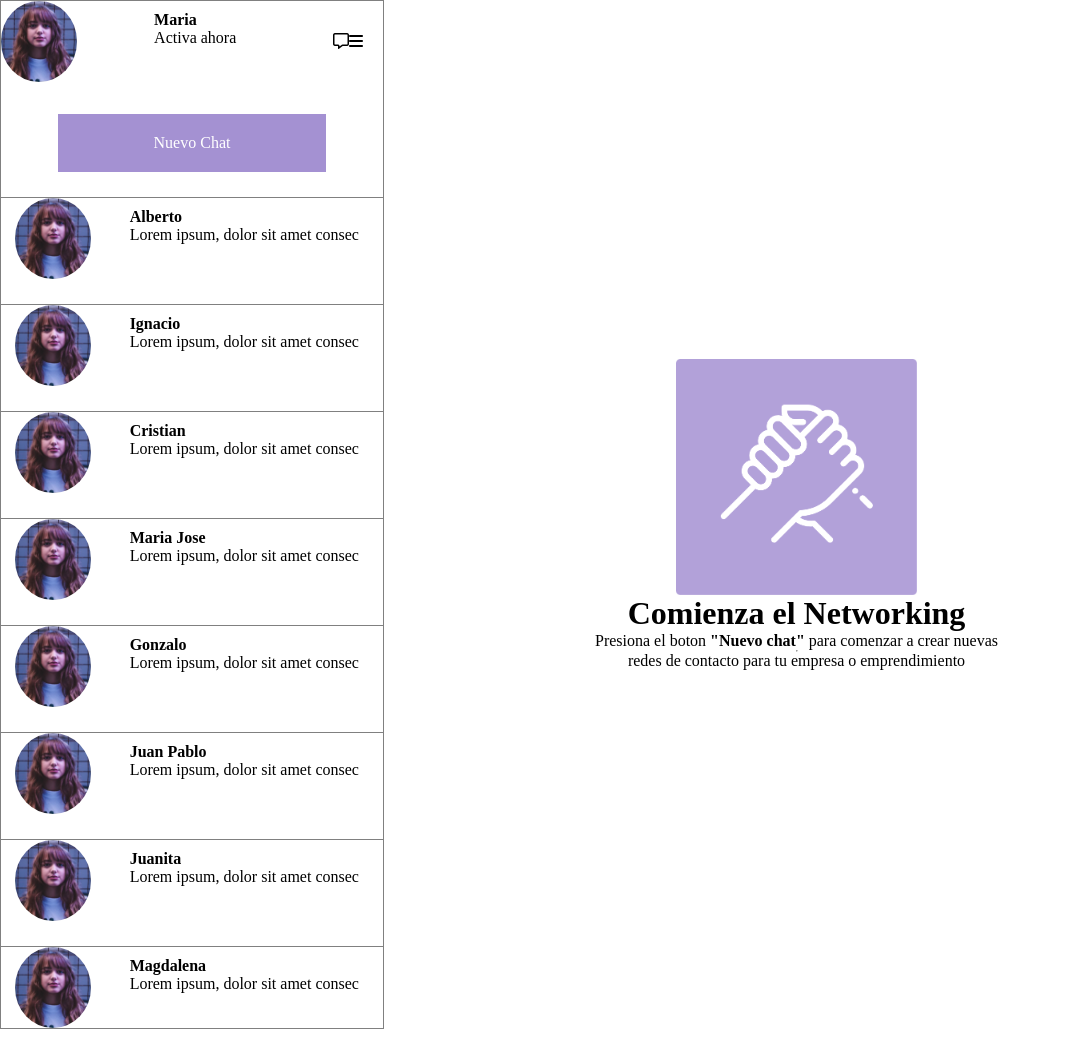
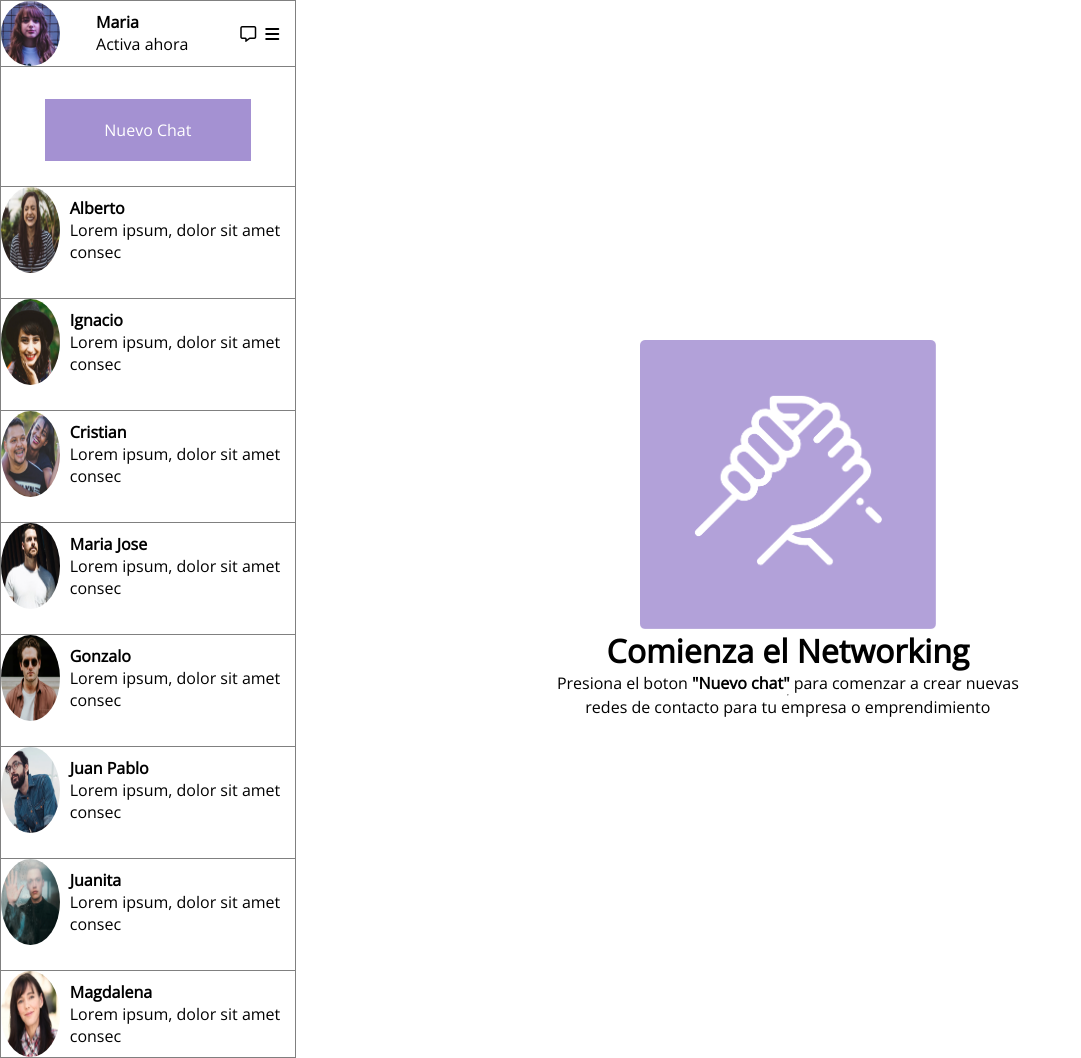
Before and after one commit to mcantolla/Sistema-Mensajeria, a plain HTML site: page index.html in a window 1280 px wide. Shown: the whole page, without its empty margins (0-1081 px from the left). Before the commit the page ends 1029 px from the top, so only its background shows below. Drawn offline with nearby package versions, Linux system fonts and the light colour scheme.

Commit message:
Commit 5/11

```diff
--- a/assets/styles/style.css
+++ b/assets/styles/style.css
@@ -16,6 +16,7 @@
     background-color: white;
     min-height: 100vh;
     border: solid 1px gray;
+    font-family: 'Open Sans', sans-serif;
 }
 
 .chat-contacto {
@@ -26,6 +27,7 @@
 .card {
     display: flex;
     justify-content: space-between;
+    border-bottom: solid 1px gray;
 }
 
 .card-contacto {
@@ -56,6 +58,7 @@
     margin-top: 2em;
     background-color: #A491D2;
     width: 70%;
+    font-family: 'Open Sans', sans-serif;
 }
 
 a {
@@ -68,13 +71,19 @@ a {
     flex-direction: column;
     justify-content: center;
     align-items: center;
-    margin-left: 7rem;
+    align-content: center;
+    width: 100%;
+    font-family: 'Open Sans', sans-serif;
 }
 
 .img-comienza {
-    width: 40%;
+    width: 30%;
 }
 
 .nuevo-chat {
     font-weight: bold;
 }
+
+i {
+    padding: 15%;
+}
--- a/index.html
+++ b/index.html
@@ -5,6 +5,9 @@
     <meta name="viewport" content="width=device-width, initial-scale=1.0">
     <link rel="stylesheet" href="./assets/styles/style.css">
     <script src="https://kit.fontawesome.com/2007211b5b.js" crossorigin="anonymous"></script>
+    <link rel="preconnect" href="https://fonts.googleapis.com">
+    <link rel="preconnect" href="https://fonts.gstatic.com" crossorigin>
+    <link href="https://fonts.googleapis.com/css2?family=Open+Sans&family=Roboto:wght@700&display=swap" rel="stylesheet">
 
     <title>Sistema Mensajeria</title>
 </head>
@@ -30,7 +33,7 @@
             </div>
             <div class="chat-contacto">
                 <div class="card-contacto">
-                    <img class="img-card" src="./assets/imgs/maria.jpg" alt="Imagen del usuario">
+                    <img class="img-card" src="./assets/imgs/Screen Shot 2018-11-28 at 15.27.14.jpg" alt="Imagen del usuario">
                     <div class="texto-card">
                         <h4>Alberto</h4>
                         <p>Lorem ipsum, dolor sit amet consec</p>
@@ -40,7 +43,7 @@
             </div>
             <div class="chat-contacto">
                 <div class="card-contacto">
-                    <img class="img-card" src="./assets/imgs/maria.jpg" alt="Imagen del usuario">
+                    <img class="img-card" src="./assets/imgs/Screen Shot 2018-11-28 at 15.28.04.jpg" alt="Imagen del usuario">
                     <div class="texto-card">
                         <h4>Ignacio</h4>
                         <p>Lorem ipsum, dolor sit amet consec</p>
@@ -50,7 +53,7 @@
             </div>
             <div class="chat-contacto">
                 <div class="card-contacto">
-                    <img class="img-card" src="./assets/imgs/maria.jpg" alt="Imagen del usuario">
+                    <img class="img-card" src="./assets/imgs/Screen Shot 2018-11-28 at 15.28.30.jpg" alt="Imagen del usuario">
                     <div class="texto-card">
                         <h4>Cristian</h4>
                         <p>Lorem ipsum, dolor sit amet consec</p>
@@ -60,7 +63,7 @@
             </div>
             <div class="chat-contacto">
                 <div class="card-contacto">
-                    <img class="img-card" src="./assets/imgs/maria.jpg" alt="Imagen del usuario">
+                    <img class="img-card" src="./assets/imgs/Screen Shot 2018-11-28 at 15.30.34.jpg" alt="Imagen del usuario">
                     <div class="texto-card">
                         <h4>Maria Jose</h4>
                         <p>Lorem ipsum, dolor sit amet consec</p>
@@ -70,7 +73,7 @@
             </div>
             <div class="chat-contacto">
                 <div class="card-contacto">
-                    <img class="img-card" src="./assets/imgs/maria.jpg" alt="Imagen del usuario">
+                    <img class="img-card" src="./assets/imgs/Screen Shot 2018-11-28 at 15.30.54.jpg" alt="Imagen del usuario">
                     <div class="texto-card">
                         <h4>Gonzalo</h4>
                         <p>Lorem ipsum, dolor sit amet consec</p>
@@ -80,7 +83,7 @@
             </div>
             <div class="chat-contacto">
                 <div class="card-contacto">
-                    <img class="img-card" src="./assets/imgs/maria.jpg" alt="Imagen del usuario">
+                    <img class="img-card" src="./assets/imgs/Screen Shot 2018-11-28 at 15.31.09.jpg" alt="Imagen del usuario">
                     <div class="texto-card">
                         <h4>Juan Pablo</h4>
                         <p>Lorem ipsum, dolor sit amet consec</p>
@@ -90,7 +93,7 @@
             </div>
             <div class="chat-contacto">
                 <div class="card-contacto">
-                    <img class="img-card" src="./assets/imgs/maria.jpg" alt="Imagen del usuario">
+                    <img class="img-card" src="./assets/imgs/Screen Shot 2018-11-28 at 15.32.16.jpg" alt="Imagen del usuario">
                     <div class="texto-card">
                         <h4>Juanita</h4>
                         <p>Lorem ipsum, dolor sit amet consec</p>
@@ -100,7 +103,7 @@
             </div>
             <div class="chat-contacto">
                 <div class="card-contacto">
-                    <img class="img-card" src="./assets/imgs/maria.jpg" alt="Imagen del usuario">
+                    <img class="img-card" src="./assets/imgs/Screen Shot 2018-11-28 at 15.32.44.jpg" alt="Imagen del usuario">
                     <div class="texto-card">
                         <h4>Magdalena</h4>
                         <p>Lorem ipsum, dolor sit amet consec</p>
```
